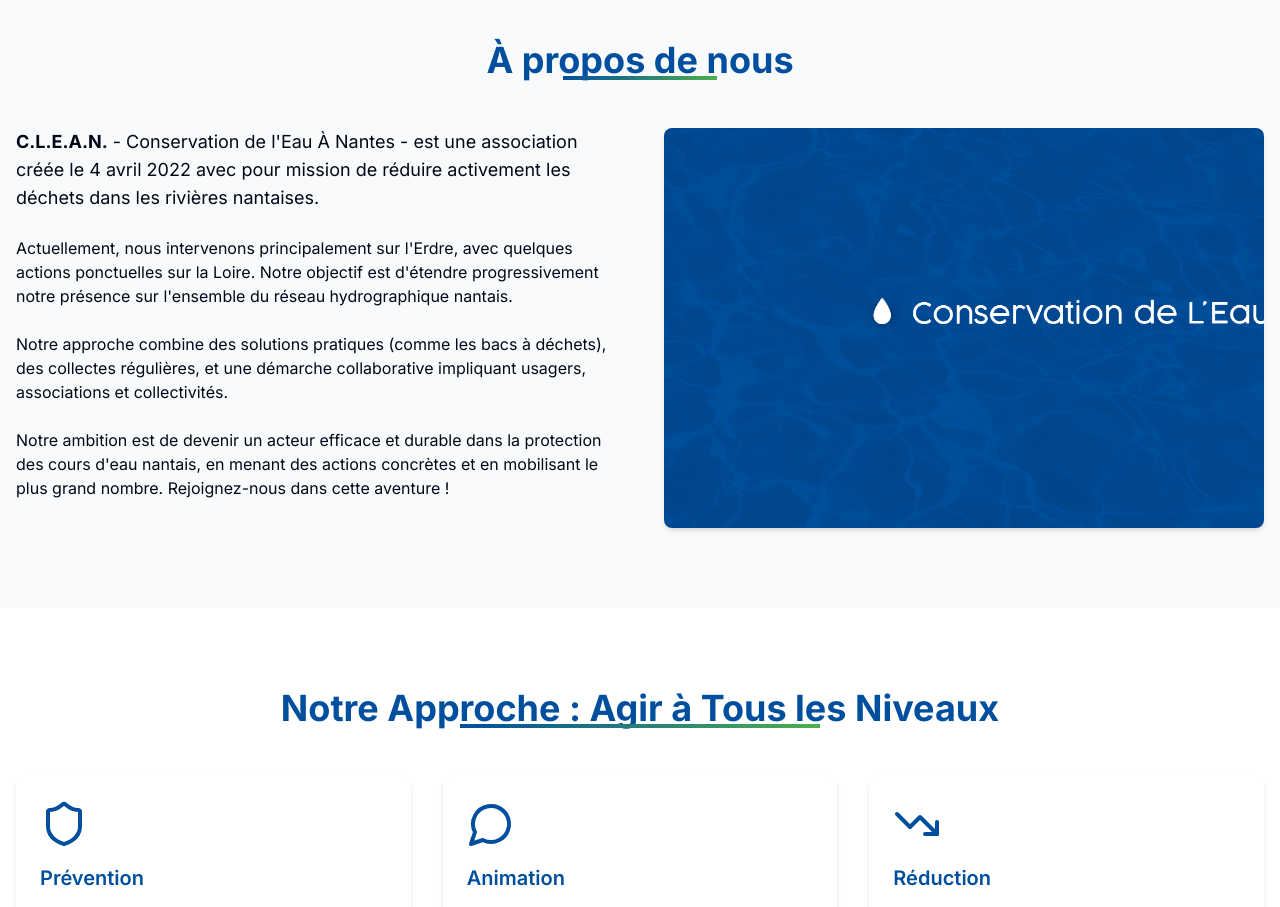
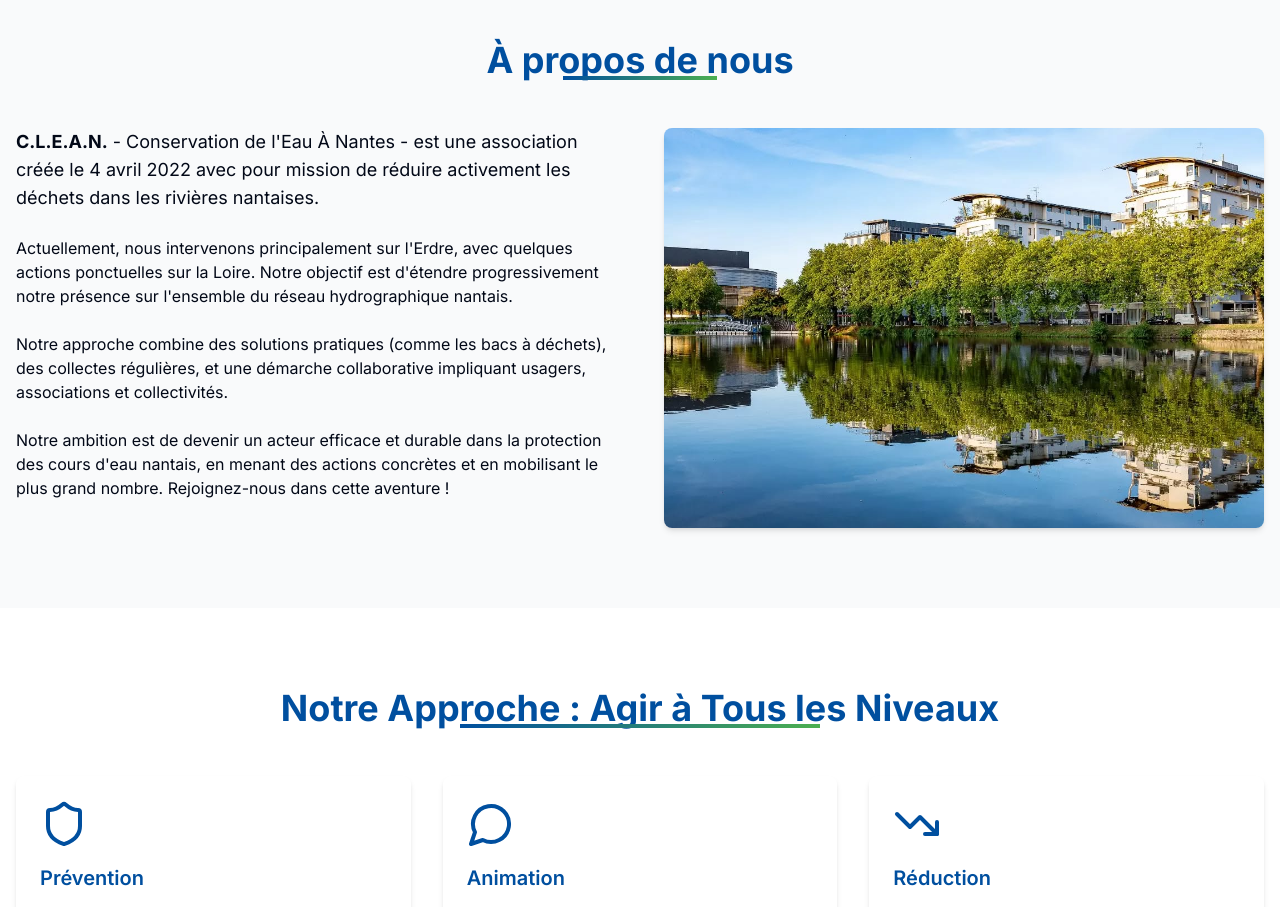
Before and after one commit to aciderix/CleanWeb-eau, a Next.js app: page / in a window 1280 px wide. Shown: the part 840-1747 px from the top of the page. Built offline with nearby package versions, Linux system fonts and the light colour scheme.

Commit message:
Push depuis l'interface d'administration CLEAN

```diff
--- a/components/about-section.tsx
+++ b/components/about-section.tsx
@@ -59,7 +59,7 @@ export default function AboutSection() {
             }}
           >
             <Image
-              src="/images/visuel-couverture-fb.png"
+              src="/images/rive.jpeg"
               alt="Vue d'une rivière nantaise"
               fill
               className="object-cover transition-transform duration-500 group-hover:scale-105"
```
